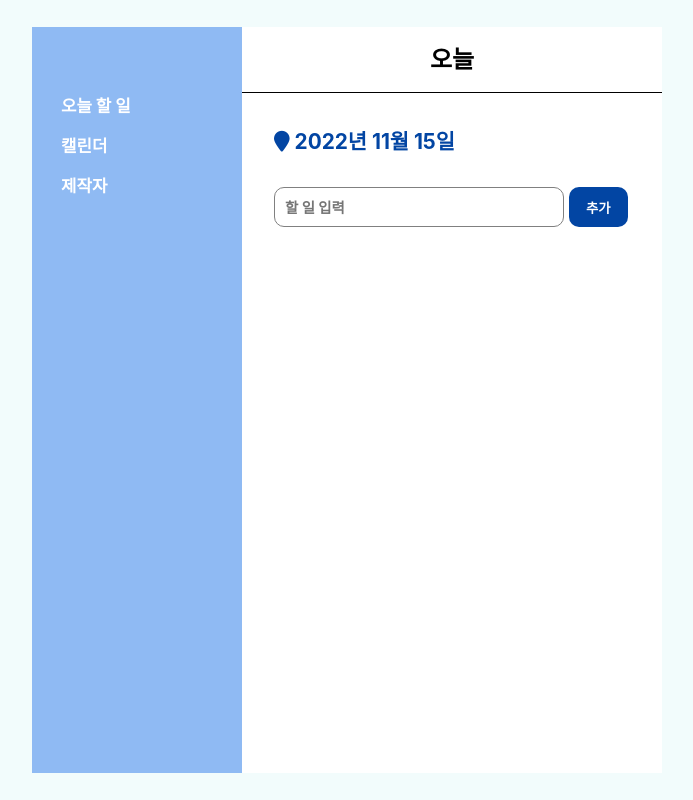
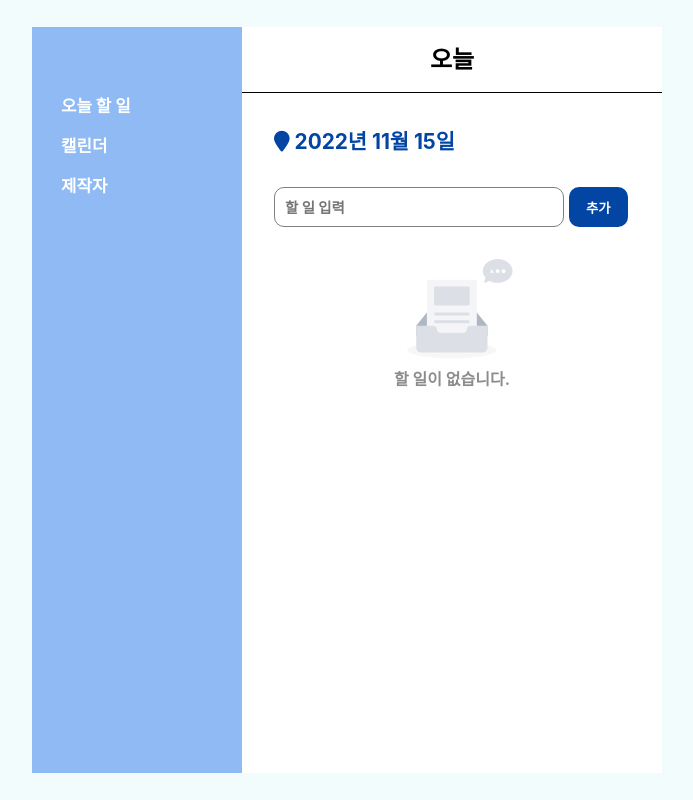
Before and after one commit to aemaaeng/my-todo-app, a React (Create React App) app: page / in a window 1280 px wide. Shown: the whole page, without its empty margins (293-986 px from the left). Built offline with nearby package versions, Linux system fonts and the light colour scheme.

Commit message:
:lipstick: 할 일이 없을 때 보여질 컴포넌트 추가
할 일 목록이 비어있을 때 보여질 컴포넌트를 추가하여 조건부 렌더링으로 보여지게 함.

```diff
--- a/package.json
+++ b/package.json
@@ -6,6 +6,7 @@
     "@testing-library/jest-dom": "^5.16.5",
     "@testing-library/react": "^13.4.0",
     "@testing-library/user-event": "^13.5.0",
+    "antd": "^5.0.3",
     "react": "^18.2.0",
     "react-dom": "^18.2.0",
     "react-router-dom": "^6.4.3",
--- a/src/Components/EmptyTask.js
+++ b/src/Components/EmptyTask.js
@@ -1,2 +1,17 @@
 import React from "react";
 import styled from "styled-components";
+import { Empty } from "antd";
+
+const StyledEmpty = styled(Empty)`
+  text-align: center;
+  font-size: 1rem;
+  font-weight: bold;
+  color: gray;
+`;
+
+// 할 일이 없을 때 보여질 컴포넌트
+const EmptyTask = () => {
+  return <StyledEmpty description="할 일이 없습니다." />;
+};
+
+export default EmptyTask;
--- a/src/Components/Task.js
+++ b/src/Components/Task.js
@@ -63,8 +63,6 @@ const Task = ({ task, tasks, setTask }) => {
     setTask(filtered);
   };
 
-  // task가 하나도 없을 때 보여질 컴포넌트도 만들어서 불러오기
-
   return (
     <Taskli>
       <Checkbox type="checkbox"></Checkbox>
--- a/src/Pages/Today.js
+++ b/src/Pages/Today.js
@@ -2,6 +2,7 @@ import { React, useState } from "react";
 import Header from "../Components/Header";
 import styled from "styled-components";
 import Task from "../Components/Task";
+import EmptyTask from "../Components/EmptyTask";
 
 const DivContainer = styled.div`
   background-color: #ffffff;
@@ -128,9 +129,13 @@ const Today = () => {
           <SubmitButton onClick={addButtonHandler}>추가</SubmitButton>
         </InputContainer>
         <TaskContainer>
-          {tasks.map((el) => (
-            <Task key={el.id} task={el} tasks={tasks} setTask={setTask} />
-          ))}
+          {tasks.length === 0 ? (
+            <EmptyTask />
+          ) : (
+            tasks.map((el) => (
+              <Task key={el.id} task={el} tasks={tasks} setTask={setTask} />
+            ))
+          )}
         </TaskContainer>
       </DivContainer>
     </>
```
Also changed, not shown: 1 other file (tests, documents, lock files or other folders).
